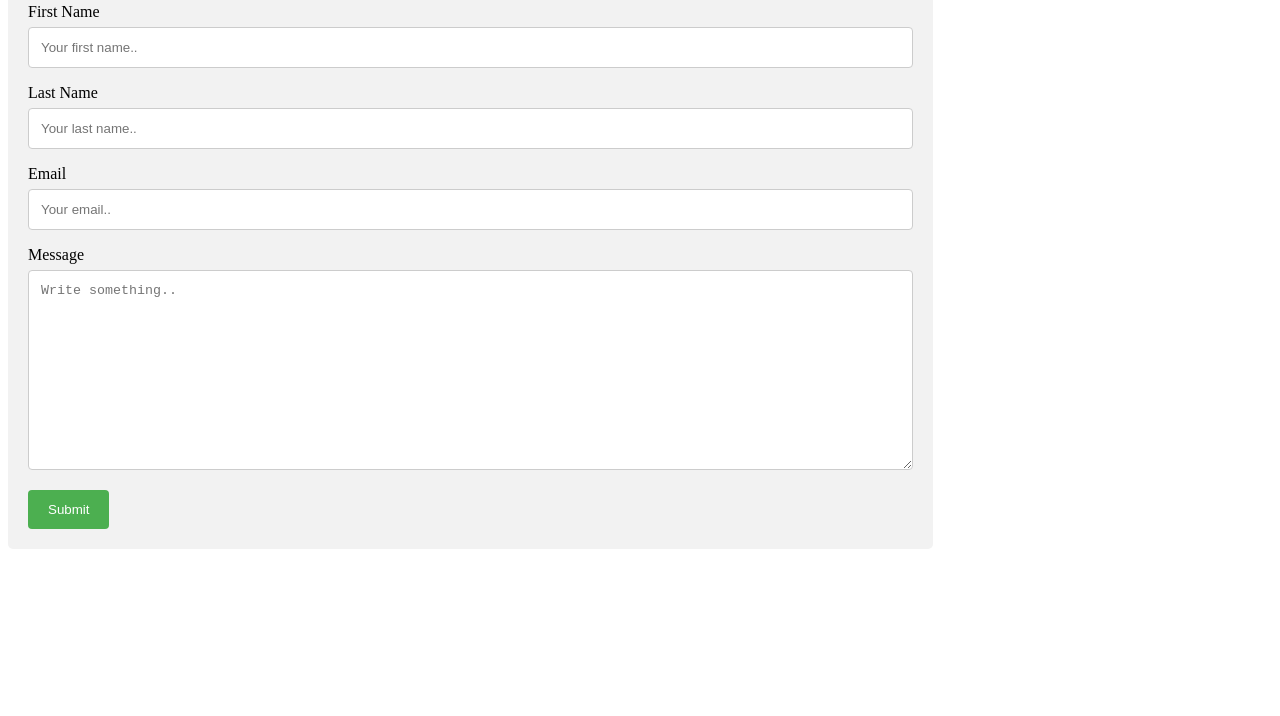
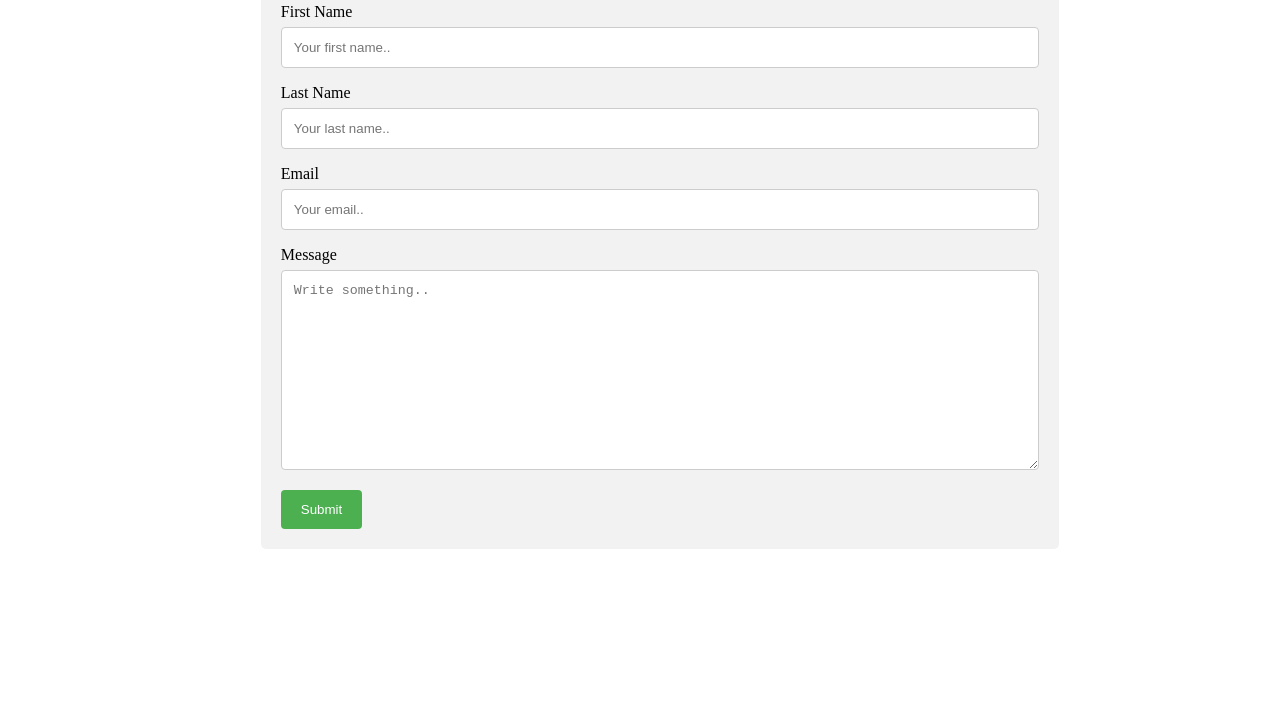
Before and after one commit to sumitrac/Contact-Form, a plain HTML site: page index.html in a window 1280 px wide. Shown: the part 84-800 px from the top of the page. Drawn offline with Linux system fonts and the light colour scheme.

Commit message:
Update style.css

```diff
--- a/style.css
+++ b/style.css
@@ -21,15 +21,16 @@ input[type=submit] {
 input[type=submit]:hover {
   background-color: #45a049;
 }
-
 .container {
   border-radius: 5px;
   background-color: #f2f2f2;
   padding: 20px;
-  width: 70%;
+  width: 60%;
+  margin-left: 20%;
+  margin-left: 20%;
 }
 
 #contact-t {
-  margin-bottom: 20px;
+  margin-bottom: 40px;
   text-align: center;
 }
```
